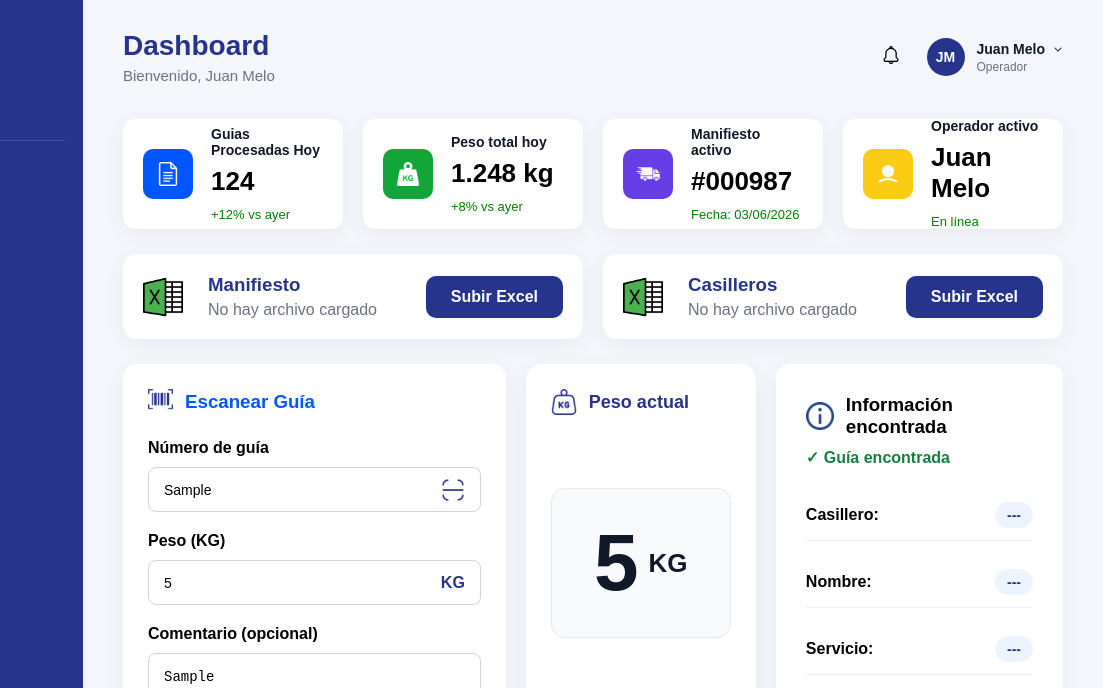
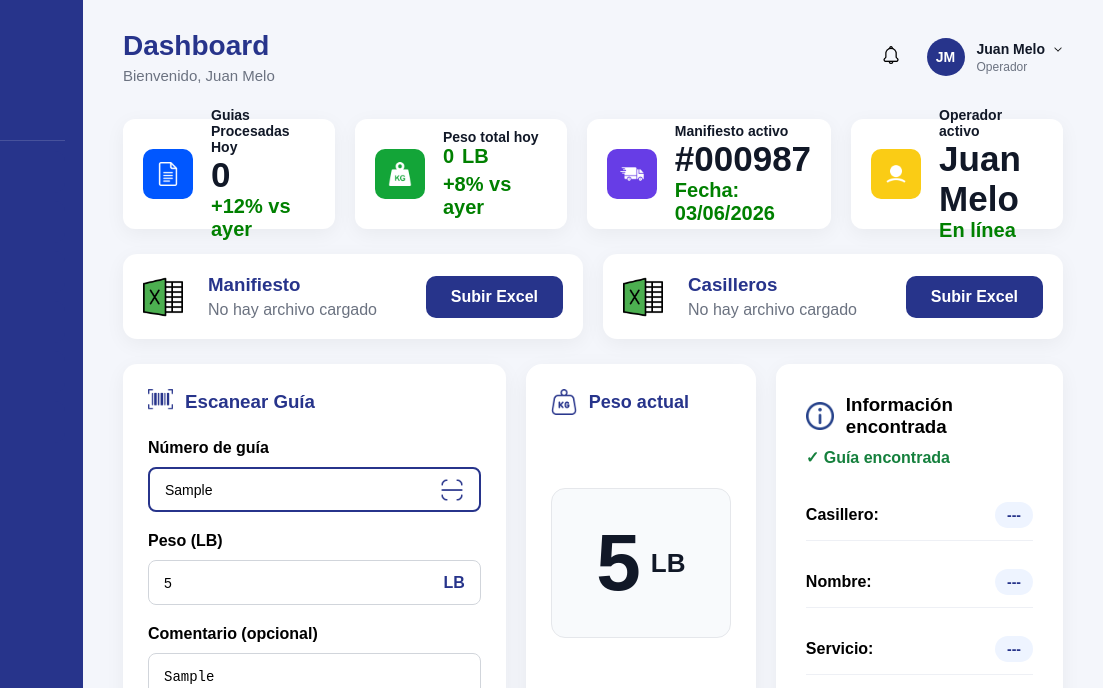
Before and after one commit to JP73M/Sistema-Logistico, a plain HTML site: page Frontend/pages/dashboard.html in a window 1280 px wide. Both pictures are taken after typing "Sample", "5", "Sample" into the empty fields and a click on the button "+ AGREGAR A LISTA". Shown: the top 688 px of the page, 177-1280 px from the left. Drawn offline with Linux system fonts and the light colour scheme.

Commit message:
Validacion de Scan y actualizacion dinamico dashboard

```diff
--- a/Frontend/assets/css/dashboard.css
+++ b/Frontend/assets/css/dashboard.css
@@ -368,19 +368,30 @@ nav a img,
 
 .card h2{
 
-    font-size:26px;
+    display:flex;
 
-    margin:8px 0;
+    align-items:flex-end;
+
+    gap:8px;
+
+    font-size:35px;
+
+    font-weight:800;
+
+    color:#111827;
 
 }
-
 
 .card span,
 .card small{
 
-    font-size:13px;
+    font-size:20px;
 
     color:#008000;
+
+    margin-bottom:5px;
+
+    font-weight:700;
 
 }
 
@@ -464,7 +475,7 @@ background:#facc15;
 .scanner-title h3{
 
 
-    color:#0057ff;
+    color:#27348b;
 
 }
 
--- a/Frontend/assets/js/dashboard.js
+++ b/Frontend/assets/js/dashboard.js
@@ -26,6 +26,10 @@ const baseGuias = [
     }
 
 ];
+
+const totalGuias = document.querySelector("#totalGuias");
+
+const pesoTotal = document.querySelector("#pesoTotal");
 
 
 
@@ -57,9 +61,7 @@ function actualizarTabla(){
 
 actualizarTabla();
 
-// ===========================
-// PESO EN TIEMPO REAL
-// ===========================
+actualizarCards();
 
 const inputPeso = document.querySelector("#inputPeso");
 
@@ -138,10 +140,6 @@ inputGuia.addEventListener("input", ()=>{
 
 });
 
-// ===========================
-// AGREGAR GUIA A TABLA
-// ===========================
-
 
 const btnAgregar = document.querySelector("#btnAgregar");
 
@@ -156,6 +154,46 @@ btnAgregar.addEventListener("click",()=>{
     let peso = inputPeso.value;
 
     let comentario = comentarioInput.value;
+
+        let existe = false;
+
+
+    tbody.querySelectorAll("tr:not(.empty-row)").forEach(fila=>{
+
+
+        let guiaTabla = fila.children[1].textContent;
+
+
+        if(guiaTabla === guia){
+
+
+            existe = true;
+
+
+        }
+
+
+    });
+
+
+
+    if(existe){
+
+
+        alert("Esta guía ya fue agregada al lote");
+
+
+        inputGuia.value="";
+
+        inputGuia.focus();
+
+
+        return;
+
+
+    }
+
+    inputGuia.focus();
 
 
 
@@ -202,7 +240,7 @@ btnAgregar.addEventListener("click",()=>{
 
         <td>${datos.nombre}</td>
 
-        <td>${peso} KG</td>
+        <td>${peso} LB</td>
 
         <td>${datos.servicio}</td>
 
@@ -222,14 +260,15 @@ btnAgregar.addEventListener("click",()=>{
 
 
 
-    tbody.appendChild(fila);
+        tbody.appendChild(fila);
 
 
-
-    limpiarCampos();
+        limpiarCampos();
 
 
-    actualizarTabla();
+        actualizarTabla();
+
+        actualizarCards();
 
 
 });
@@ -276,8 +315,44 @@ tbody.addEventListener("click", (e)=>{
 
         actualizarTabla();
 
+        actualizarCards();
+
 
     }
 
 
 });
+
+function actualizarCards(){
+
+
+    let filas = tbody.querySelectorAll("tr:not(.empty-row)");
+
+
+    let cantidad = filas.length;
+
+
+    let peso = 0;
+
+
+
+    filas.forEach(fila=>{
+
+
+        let valorPeso = fila.children[4].textContent;
+
+
+        peso += parseFloat(valorPeso);
+
+
+    });
+
+
+
+    totalGuias.textContent = cantidad;
+
+
+    pesoTotal.textContent = peso;
+
+
+}
--- a/Frontend/pages/dashboard.html
+++ b/Frontend/pages/dashboard.html
@@ -116,7 +116,7 @@
 
                         <p>Guias Procesadas Hoy</p>
 
-                        <h2>124</h2>
+                        <h2 id="totalGuias">0</h2>
 
                         <span>+12% vs ayer</span>
                     </div>
@@ -136,7 +136,10 @@
 
                         <p>Peso total hoy</p>
 
-                        <h2>1.248 kg</h2>
+                        <h2>
+                            <span id="pesoTotal">0</span>
+                            <small>LB</small>
+                        </h2>
 
                         <span>+8% vs ayer</span>
                     </div>
@@ -293,7 +296,7 @@
 
 
                         <label>
-                            Peso (KG)
+                            Peso (LB)
                         </label>
 
 
@@ -306,7 +309,7 @@
                             placeholder="Ingrese peso...">
 
 
-                            <span>KG</span>
+                            <span>LB</span>
 
 
                         </div>
@@ -383,7 +386,7 @@
 
                         <h1 id="pesoActual">0</h1>
 
-                        <span>KG</span>
+                        <span>LB</span>
 
                     </div>
 
```
